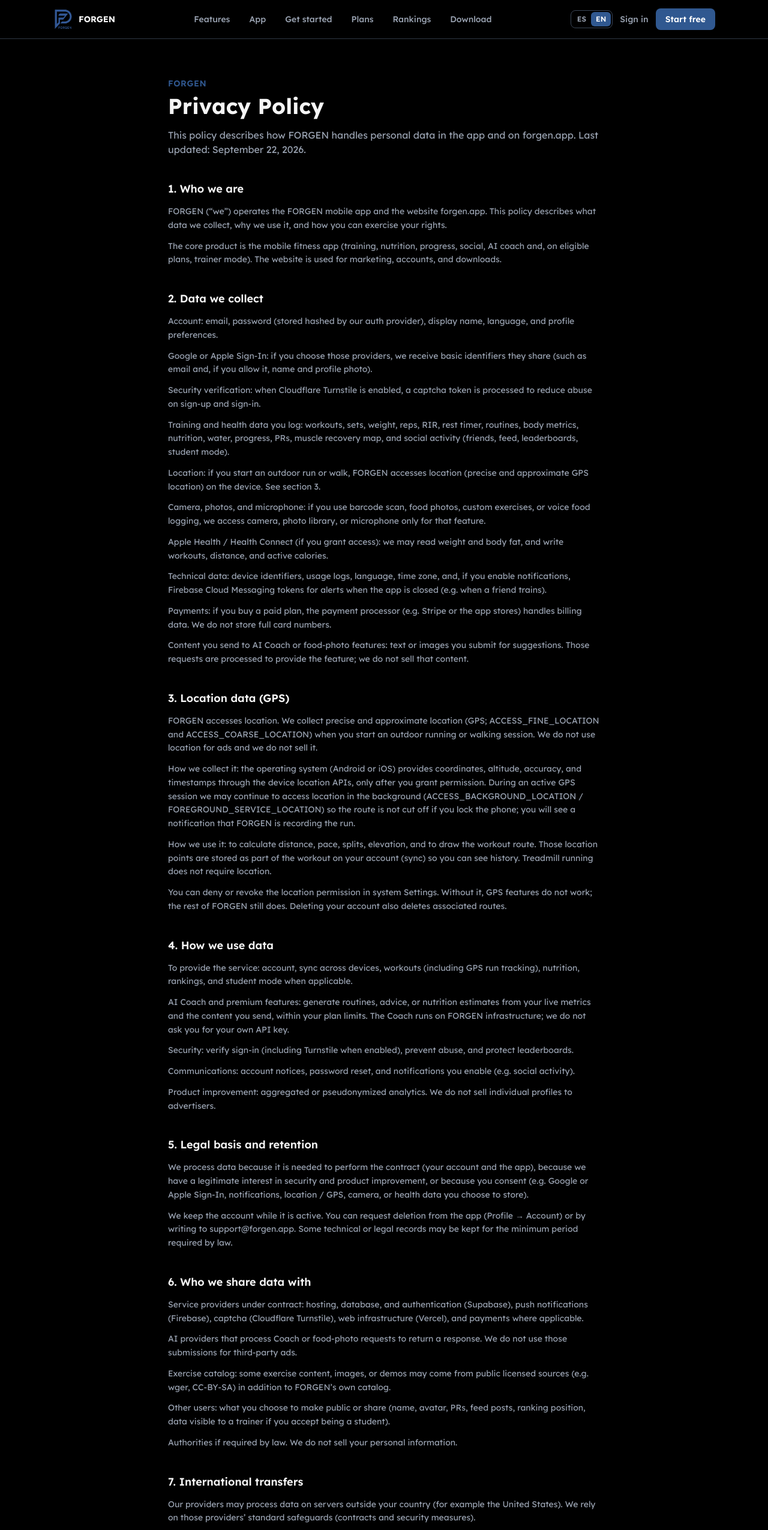
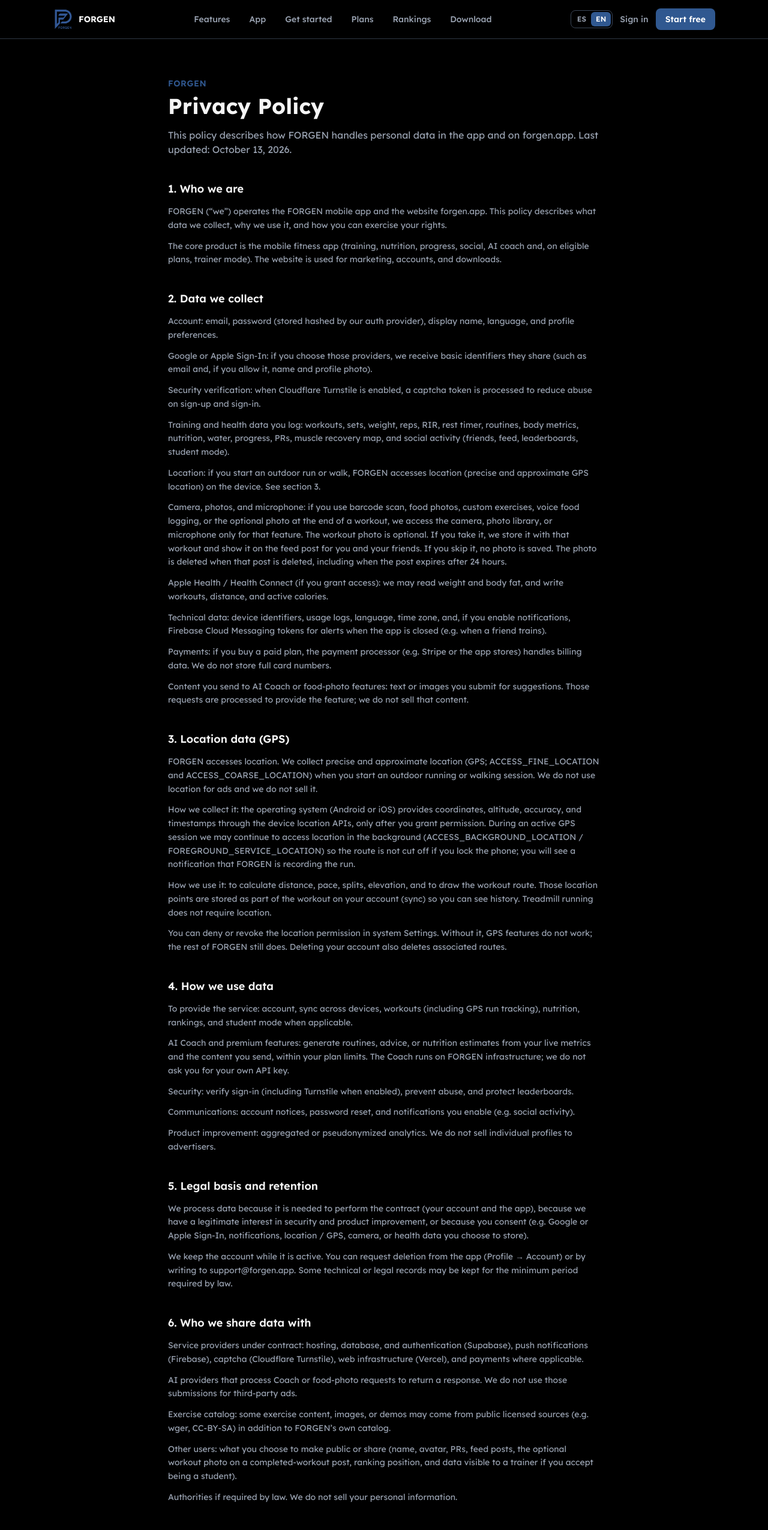
Before and after one commit to emiliod-gesys/fitforge-web, a Next.js app: page /privacy in a window 1280 px wide. Shown: the top 2550 px of the page at 60% size. Built offline with nearby package versions, Linux system fonts and the light colour scheme; no server answers.

Commit message:
Disclose the optional workout photo in the privacy policy.
Co-authored-by: Cursor <cursoragent@cursor.com>

```diff
--- a/src/components/legal-page.tsx
+++ b/src/components/legal-page.tsx
@@ -10,8 +10,8 @@ type Section = {
   paragraphs: string[];
 };
 
-const UPDATED = "22 de septiembre de 2026";
-const UPDATED_EN = "September 22, 2026";
+const UPDATED = "13 de octubre de 2026";
+const UPDATED_EN = "October 13, 2026";
 const CONTACT = "support@forgen.app";
 
 function privacyEs(): Section[] {
@@ -31,7 +31,7 @@ function privacyEs(): Section[] {
         "Verificación de seguridad: cuando está activo Cloudflare Turnstile, se procesa un token de captcha para reducir abuso en registro e inicio de sesión.",
         "Datos de entrenamiento y salud que tú registras: entrenos, series, peso, repeticiones, RIR, descanso, rutinas, métricas corporales, nutrición, agua, progreso, PRs, mapa de recuperación muscular y actividad social (amigos, feed, clasificaciones, modo alumnos).",
         "Location / ubicación: si inicias una carrera o caminata outdoor, FORGEN accede a location (ubicación precisa y aproximada, GPS) del dispositivo. Ver la sección 3.",
-        "Cámara, fotos y micrófono: si usas código de barras, foto de comida, ejercicios personalizados o dictado de comidas, accedemos a cámara, galería o audio solo para esa función.",
+        "Cámara, fotos y micrófono: si usas código de barras, foto de comida, ejercicios personalizados, dictado de comidas o la foto opcional al terminar un entreno, accedemos a la cámara, la galería o el micrófono solo para esa función. La foto del entreno es opcional. Si la tomas, la guardamos con ese entreno y la mostramos en la publicación del feed para ti y tus amigos. Si la omites, no se guarda ninguna foto. La foto se elimina cuando se borra esa publicación, también cuando la publicación caduca a las 24 horas.",
         "Apple Salud / Health Connect (si lo autorizas): podemos leer peso y grasa corporal, y escribir entrenos, distancia y calorías activas.",
         "Datos técnicos: identificadores de dispositivo, registros de uso, idioma, zona horaria y, si activas notificaciones, tokens de Firebase Cloud Messaging para avisos con la app cerrada (p. ej. cuando un amigo entrena).",
         "Pagos: si contratas un plan de pago, el procesador de pagos (p. ej. Stripe o las tiendas de aplicaciones) trata los datos de facturación. Nosotros no almacenamos números completos de tarjeta.",
@@ -72,7 +72,7 @@ function privacyEs(): Section[] {
         "Proveedores que nos ayudan a operar el servicio, bajo contrato: alojamiento, base de datos y autenticación (Supabase), notificaciones push (Firebase), captcha (Cloudflare Turnstile), infraestructura web (Vercel) y, en su caso, pagos.",
         "Proveedores de IA que procesan las solicitudes del Coach o de foto de comida para devolver una respuesta. No usamos esos envíos para anuncios de terceros.",
         "Catálogo de ejercicios: parte del contenido de ejercicios, imágenes o demos puede provenir de fuentes públicas licenciadas (p. ej. wger, CC-BY-SA) además del catálogo propio de FORGEN.",
-        "Otros usuarios: lo que elijas hacer público o compartir (nombre, avatar, PRs, posts del feed, posición en rankings, datos visibles para un entrenador si aceptas ser alumno).",
+        "Otros usuarios: lo que elijas hacer público o compartir (nombre, avatar, PRs, publicaciones del feed, la foto opcional del entreno en una publicación de entreno completado, posición en rankings y datos visibles para un entrenador si aceptas ser alumno).",
         "Autoridades si la ley lo exige. No vendemos tu información personal.",
       ],
     },
@@ -129,7 +129,7 @@ function privacyEn(): Section[] {
         "Security verification: when Cloudflare Turnstile is enabled, a captcha token is processed to reduce abuse on sign-up and sign-in.",
         "Training and health data you log: workouts, sets, weight, reps, RIR, rest timer, routines, body metrics, nutrition, water, progress, PRs, muscle recovery map, and social activity (friends, feed, leaderboards, student mode).",
         "Location: if you start an outdoor run or walk, FORGEN accesses location (precise and approximate GPS location) on the device. See section 3.",
-        "Camera, photos, and microphone: if you use barcode scan, food photos, custom exercises, or voice food logging, we access camera, photo library, or microphone only for that feature.",
+        "Camera, photos, and microphone: if you use barcode scan, food photos, custom exercises, voice food logging, or the optional photo at the end of a workout, we access the camera, photo library, or microphone only for that feature. The workout photo is optional. If you take it, we store it with that workout and show it on the feed post for you and your friends. If you skip it, no photo is saved. The photo is deleted when that post is deleted, including when the post expires after 24 hours.",
         "Apple Health / Health Connect (if you grant access): we may read weight and body fat, and write workouts, distance, and active calories.",
         "Technical data: device identifiers, usage logs, language, time zone, and, if you enable notifications, Firebase Cloud Messaging tokens for alerts when the app is closed (e.g. when a friend trains).",
         "Payments: if you buy a paid plan, the payment processor (e.g. Stripe or the app stores) handles billing data. We do not store full card numbers.",
@@ -170,7 +170,7 @@ function privacyEn(): Section[] {
         "Service providers under contract: hosting, database, and authentication (Supabase), push notifications (Firebase), captcha (Cloudflare Turnstile), web infrastructure (Vercel), and payments where applicable.",
         "AI providers that process Coach or food-photo requests to return a response. We do not use those submissions for third-party ads.",
         "Exercise catalog: some exercise content, images, or demos may come from public licensed sources (e.g. wger, CC-BY-SA) in addition to FORGEN’s own catalog.",
-        "Other users: what you choose to make public or share (name, avatar, PRs, feed posts, ranking position, data visible to a trainer if you accept being a student).",
+        "Other users: what you choose to make public or share (name, avatar, PRs, feed posts, the optional workout photo on a completed-workout post, ranking position, and data visible to a trainer if you accept being a student).",
         "Authorities if required by law. We do not sell your personal information.",
       ],
     },
```
